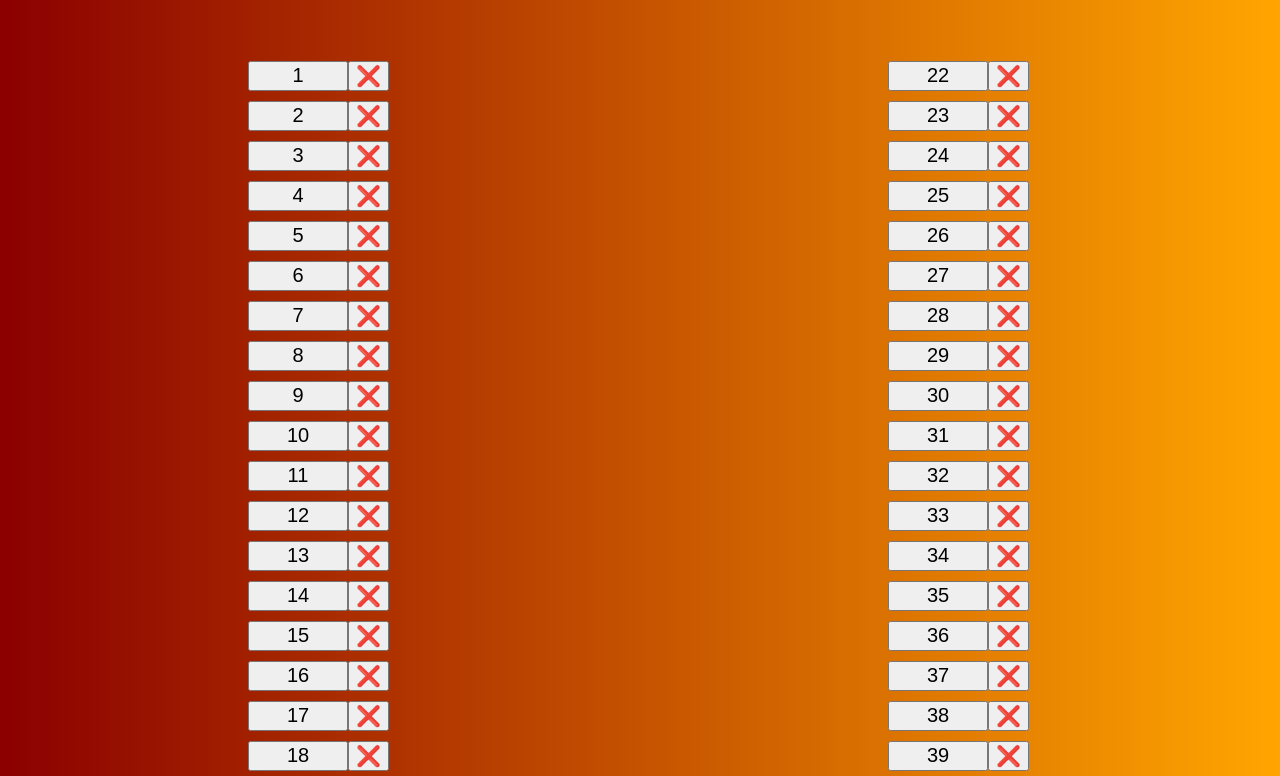
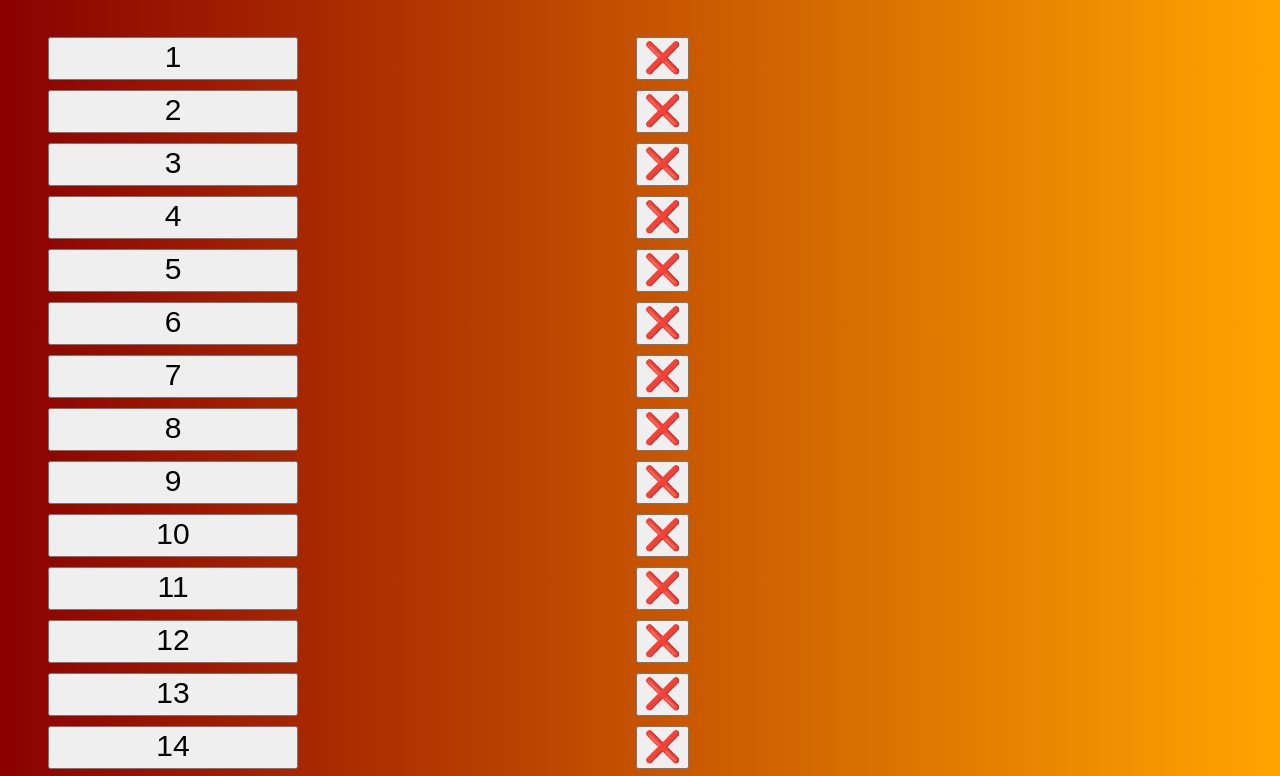
Before and after one commit to FeliGeek/pegues, a plain HTML site: page index.html in a window 1280 px wide. Shown: the part 186-962 px from the top of the page. Drawn offline with Linux system fonts and the light colour scheme.

Commit message:
reparando

```diff
--- a/index.html
+++ b/index.html
@@ -11,7 +11,6 @@
 </head>
 <body>
     <h1>PEGUES</h1>
-    <section>
     <ul>
         <li><button id="button1">1</button><button id="limpiar1" class="limpiar">❌</button></li>
         <li><button id="button2">2</button><button id="limpiar2" class="limpiar">❌</button></li>
@@ -34,8 +33,6 @@
         <li><button id="button19">19</button><button id="limpiar19" class="limpiar">❌</button></li>
         <li><button id="button20">20</button><button id="limpiar20" class="limpiar">❌</button></li>
         <li><button id="button21">21</button><button id="limpiar21" class="limpiar">❌</button></li>
-    </ul>
-    <ul>
         <li><button id="button22">22</button><button id="limpiar22" class="limpiar">❌</button></li>
         <li><button id="button23">23</button><button id="limpiar23" class="limpiar">❌</button></li>
         <li><button id="button24">24</button><button id="limpiar24" class="limpiar">❌</button></li>
@@ -58,7 +55,6 @@
         <li><button id="button41">41</button><button id="limpiar41" class="limpiar">❌</button></li>
         <li><button id="button42">42</button><button id="limpiar42" class="limpiar">❌</button></li>
     </ul>
-    </section>
     <script src="scripts.js"></script>
 </body>
 </html>
--- a/styles.css
+++ b/styles.css
@@ -4,20 +4,12 @@ body {
     font-family: "Share Tech", sans-serif;
     font-weight: 400;
     font-style: normal;
-    display: grid;
-    flex-wrap: wrap;
-    width: 100%;
+    width: 95%;
 }
 
 h1 {
     text-align: center;
     font-size: 90px;
-}
-
-section {
-    display: grid;
-    grid-template-columns: 1fr 1fr;
-    justify-items: center;
 }
 
 li {
@@ -32,9 +24,9 @@ ul {
 }
 
 button {
-    font-size: 20px;
-    width: 100px;
-    height: 30px;
+    font-size: 30px;
+    width: 250px;
+    height: 43px;
     display: grid;
     justify-content: space-evenly;
 }
```
